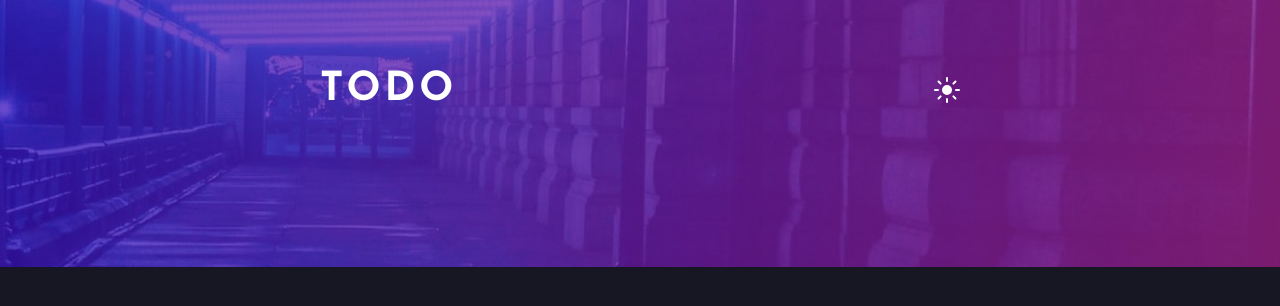
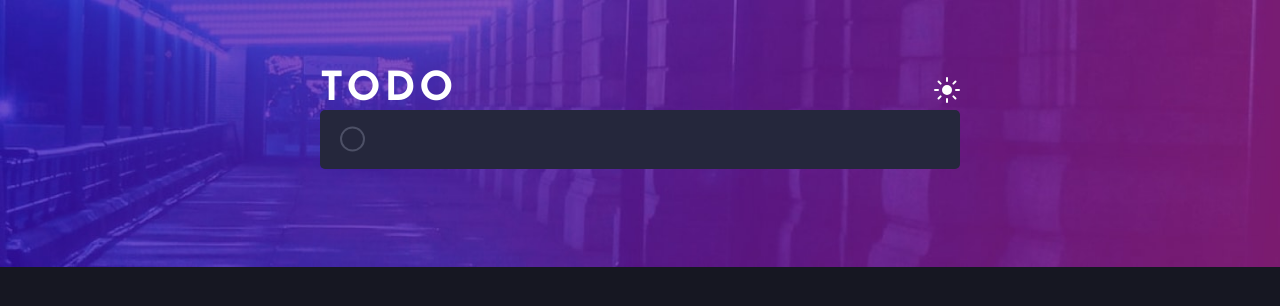
Before and after one commit to sardarz/react_todo, a React (Create React App) app: page / in a window 1280 px wide. Shown: the top 306 px of the page. Built offline with nearby package versions, Linux system fonts and the light colour scheme.

Commit message:
add todo input

```diff
--- a/src/App.js
+++ b/src/App.js
@@ -1,21 +1,28 @@
 import React, { useState, useEffect } from 'react';
 import Header from './components/Header';
+import TodoInput from './components/TodoInput'
 import bgImg from './images/bg-desktop-dark.jpg';
 import './App.scss';
 
 const App = () => {
-  const [theme, setTheme] = useState(true);
+  const [darkTheme, setTheme] = useState(true);
   // const [list, setList] = useState([]);
 
   useEffect(() => {
-    console.log(theme);
+    console.log(darkTheme);
+    document.body.classList = `${!darkTheme ? 'light-theme' : ''}`
   })
+
+  const arr = [<Header />, <Header />]
+
+  console.log(<Header value="kek"/>);
 
   return (
     <>
       <img className="bgImg" src={bgImg} alt="" />
-      <div className="container">
-        <Header onClick={setTheme} theme={theme} />
+      <div className={`container`}>
+        <Header onClick={setTheme} theme={darkTheme} />
+        <TodoInput />
       </div>
     </>
   );
--- a/src/App.scss
+++ b/src/App.scss
@@ -60,3 +60,7 @@ textarea {
   padding: 0 3rem;
   padding-top: 7rem;
 }
+
+body.light-theme {
+  background-color: #fff;
+}
--- /dev/null
+++ b/src/components/TodoInput.js
@@ -0,0 +1,23 @@
+import React, { useState } from 'react';
+import './TodoInputAndTodoItem.scss';
+
+const TodoInput = () => {
+  const [value, setValue] = useState('');
+  const [checked, setChecked] = useState(false);
+
+  return (
+    <form className="todo__form">
+      <div className={`circle ${checked ? 'checked' : ''}`} onClick={() => setChecked(!checked)}>
+      <i className="fas fa-check"></i>
+      </div>
+      <input
+        value={value}
+        onChange={(e) => setValue(e.target.value)}
+        type="text"
+        className={`todo__input ${checked ? 'checked' : ''}`}
+      />
+    </form>
+  );
+};
+
+export default TodoInput;
--- /dev/null
+++ b/src/components/TodoInputAndTodoItem.scss
@@ -0,0 +1,51 @@
+.todo__form {
+  position: relative;
+}
+
+.todo__input {
+  width: 100%;
+  border: none;
+  outline: none;
+  line-height: 1.6;
+  background-color: var(--very-dark-desaturated-blue);
+  color: var(--light-grayish-blue);
+  padding: 1.5rem 7rem;
+  border-radius: .5rem;
+  position: relative;
+}
+
+.todo__input.checked {
+  text-decoration: line-through;
+}
+
+.circle{
+  position: absolute;
+  height: 2.5rem;
+  width: 2.5rem;
+  border-radius: 50%;
+  border: 2px solid var(--very-dark-grayish-blue-1);
+  top: 50%;
+  transform: translateY(-50%);
+  z-index: 10;
+  left: 2rem;
+  cursor: pointer;
+}
+
+.circle.checked {
+  background: var(--bg);
+  border: 0;
+}
+
+.fa-check {
+  position: absolute;
+  font-size: 1.2rem;
+  top: 50%;
+  left: 52%;
+  transform: translate(-50%, -50%);
+  color: white;
+  opacity: 0;
+}
+
+.circle.checked .fa-check {
+  opacity: 1;
+}
--- a/src/design-tokens/css-variables.scss
+++ b/src/design-tokens/css-variables.scss
@@ -12,5 +12,9 @@
   --very-dark-grayish-blue-2: hsl(237, 14%, 26%);
 
   //light theme
-
+  --lt-very-light-gray: hsl(0, 0%, 98%);
+  --lt-very-light-grayish-blue: hsl(236, 33%, 92%);
+  --lt-light-grayish-blue: hsl(233, 11%, 84%);
+  --lt-dark-grayish-blue: hsl(236, 9%, 61%);
+  --lt-very-dark-grayish-blue: hsl(235, 19%, 35%);
 }
```
